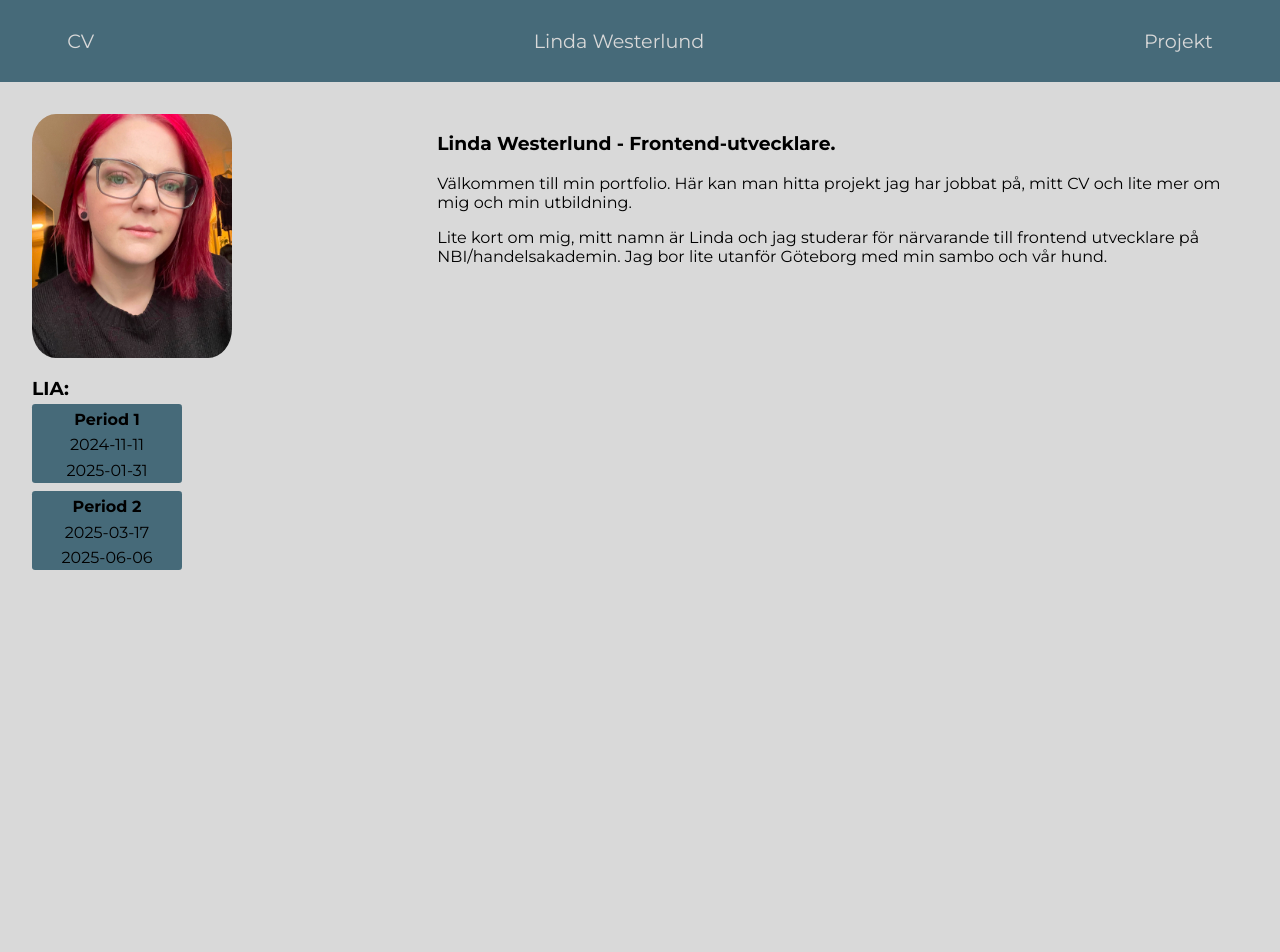
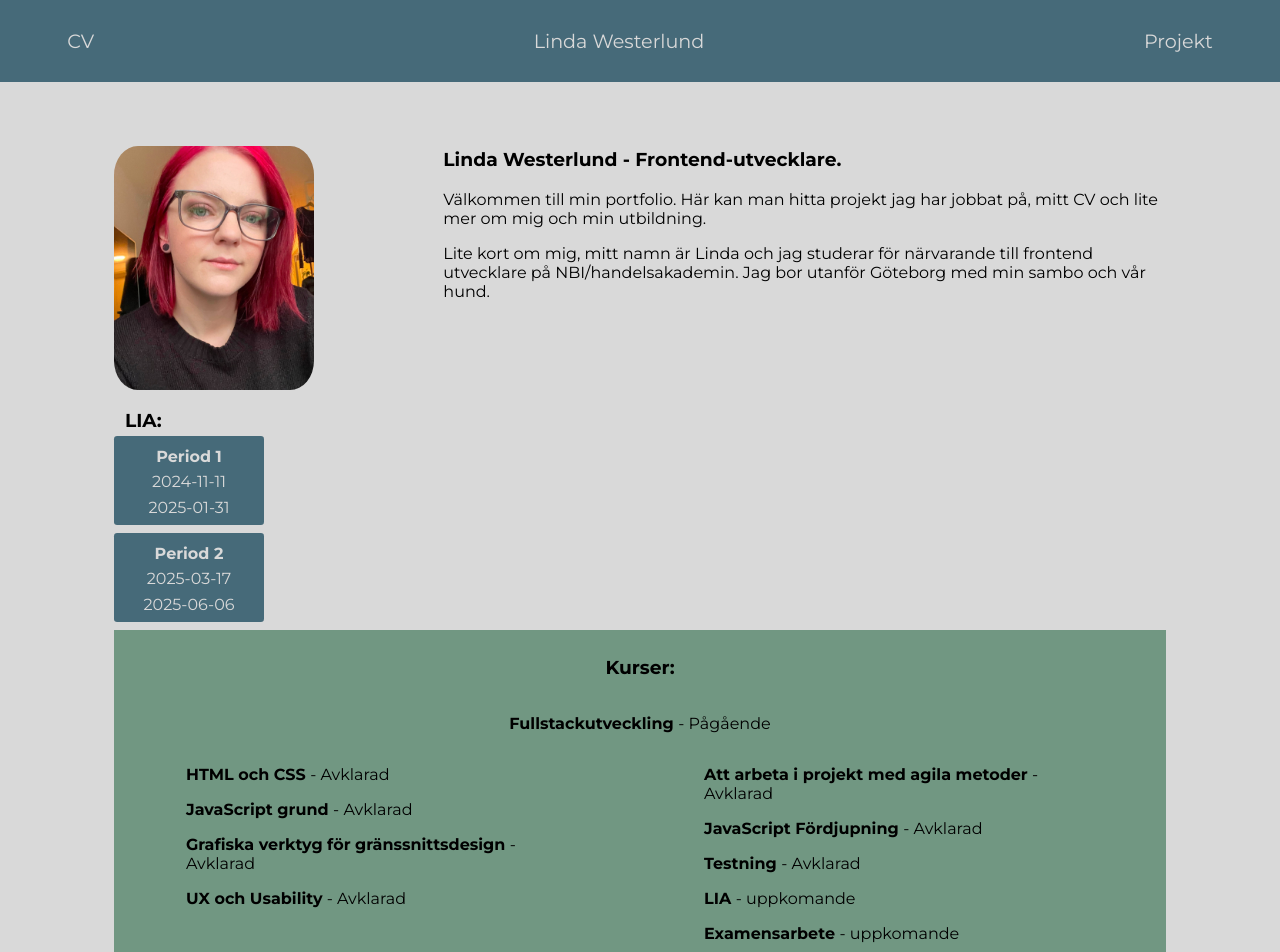
Before and after one commit to Vadfinnsinte/Linda-W-portfolio, a React (Vite) app: page /#/ in a window 1280 px wide. Shown: the top 952 px of the page. Before the commit the page ends 800 px from the top, so only its background shows below. Built offline with nearby package versions, Linux system fonts and the light colour scheme.

Commit message:
Added classes to landingpage and worked on CSS

```diff
--- a/src/components/LandnigPageAlt.jsx
+++ b/src/components/LandnigPageAlt.jsx
@@ -14,10 +14,10 @@ const LandingPageAlt = () => {
             <section className="welcome-txt">
             <img className="profile-pic" src={profilePic}/>
 
-                <div>
+                <div className="text">
                     <h3> Linda Westerlund - Frontend-utvecklare.</h3>
                     <p>Välkommen till min portfolio. Här kan man hitta projekt jag har jobbat på, mitt CV och lite mer om mig och min utbildning.</p>
-                    <p>Lite kort om mig, mitt namn är Linda och jag studerar för närvarande till frontend utvecklare på NBI/handelsakademin. Jag bor lite utanför Göteborg med min sambo och vår hund.</p>
+                    <p>Lite kort om mig, mitt namn är Linda och jag studerar för närvarande till frontend utvecklare på NBI/handelsakademin. Jag bor utanför Göteborg med min sambo och vår hund.</p>
 
                 </div>
                 <div className="LIA-container">
@@ -34,6 +34,25 @@ const LandingPageAlt = () => {
                      </section>
 
                 </div>
+                <section className="classes-container">
+                    <h3 className="active-course">Kurser: </h3>
+                <div className="active-course">
+                     <p><span>Fullstackutveckling </span>- Pågående</p>
+                </div>
+                <div className="last-child">
+                    <p><span>HTML och CSS </span>- Avklarad</p>
+                    <p><span>JavaScript grund </span>- Avklarad</p>
+                    <p><span> Grafiska verktyg för gränssnittsdesign </span>- Avklarad</p>
+                    <p> <span>UX och Usability</span> - Avklarad</p>
+                </div>
+                <div className="last-child">
+                    <p><span> Att arbeta i projekt med agila metoder</span> - Avklarad</p>
+                    <p> <span>JavaScript Fördjupning </span>- Avklarad</p>
+                    <p> <span>Testning </span>- Avklarad </p>
+                    <p> <span>LIA </span>- uppkomande</p>
+                    <p><span>Examensarbete </span> - uppkomande</p>
+                </div>
+                </section>
                 </section>
         </>
     )
--- a/src/index.css
+++ b/src/index.css
@@ -53,6 +53,8 @@ body {
 .profile-pic, .profile-pic-cv {
   width: 200px;
   border-radius: 12%;
+  margin-top: 4em;
+  margin-left: 4em;
 
 }
 /* .welcome-txt {
@@ -89,9 +91,15 @@ body {
   grid-template-columns: 1fr;
   place-items: center;
   background: linear-gradient(0deg, rgb(75, 114, 43) 0%, rgb(92, 132, 180) 50%);
+
 }
 .field-pic {
   height: 350px;
+}
+.text {
+  margin-top: 3em;
+  margin-right: 4em;
+  grid-row: span 2;
 }
 .name {
   position: absolute;
@@ -99,9 +107,10 @@ body {
   font-size: 40px;
 }
 .welcome-txt {
+  max-width: 1180px;
   display: grid;
   grid-template-columns: 1fr 2fr;
-  margin: 2em;
+  margin: auto;
 }
 .LIA-container h3 {
   margin-bottom: 0.2em;
@@ -111,15 +120,21 @@ body {
   background-color: var(--purple-acc);
   max-width: 150px;
   /* font-size: larger; */
-  padding: 0.2em 0 0.2em;
+  padding: 0.5em 0 0.5em;
   margin-bottom: 0.5em;
   margin-top: 0.2em;
   border-radius: 0.2em;
+  margin-left: 4em;
   text-align: center;
+  color: #D9D9D9;
 }
 .lia-period h4 {
   margin-bottom: 0.2em;
   margin-top: 0.2em;
+
+}
+.LIA-container h3 {
+  margin-left: 4em;
 
 }
 .lia-period p {
@@ -127,6 +142,35 @@ body {
   margin-top: 0.4em
   /* background-color: aqua; */
 }
+.classes-container {
+  color: black;
+  display: grid;
+  grid-template-columns: repeat(2, 1fr);
+  grid-column: span 2;
+  background-color: var(--green-acc);
+  margin: auto;
+  padding: 0.5em;
+  /* place-self: center; */
+  margin-left: 4em;
+  margin-bottom: 4em;
+  margin-right: 4em;
+  /* gap: 1em; */
+}
+
+.last-child {
+  margin-left: 4em;
+  margin-right: 4em;
+}
+span {
+  font-weight: bold;
+}
+.active-course {
+  grid-column: span 2;
+  text-align: center;
+  /* gap: 0; */
+}
+
+
 
 
 /* CV CSS  */
@@ -170,7 +214,7 @@ body {
   margin: 0.5em 0 0.5em 0;
   color: #afafaf;
 }
-li {
+.edu-lang-containers li {
   margin-top: 1em;
   color: #afafaf;
 }
```
